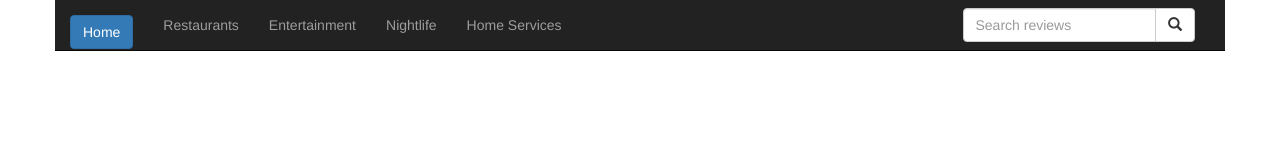
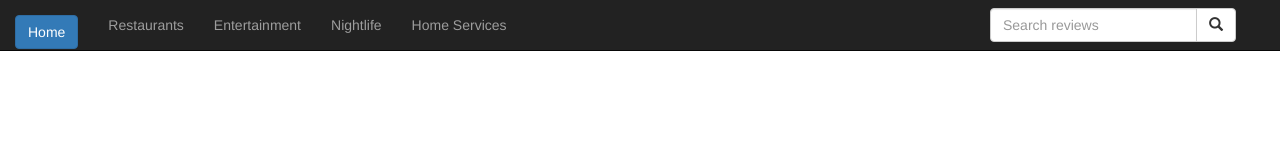
Before and after one commit to zfwhite/yelp, a plain HTML site: page search/index.html in a window 1280 px wide. Drawn offline with nearby package versions, Linux system fonts and the light colour scheme.

Commit message:
Complete search bar with functional search function. #1

```diff
--- a/search/index.html
+++ b/search/index.html
@@ -20,7 +20,7 @@
     <![endif]-->
   </head>
   <body>
-    <div class="container">
+    <div class="container-fluid">
       <div class="row">
         <div class="navbar navbar-inverse navbar-static-top">
 
@@ -43,7 +43,7 @@
               <li><a class="product-links" href="">Home Services</a></li>
             </ul>
 
-            <div class="col-xs-3 pull-right">
+            <div class="col-md-3 col-md-offset-3 pull-right">
               <form class="navbar-form">
                 <div class="input-group">
                   <input type="text" class="form-control" placeholder="Search reviews" id="search-reviews">
```
Also changed, not shown: search/default.js (+11 -4 lines).
